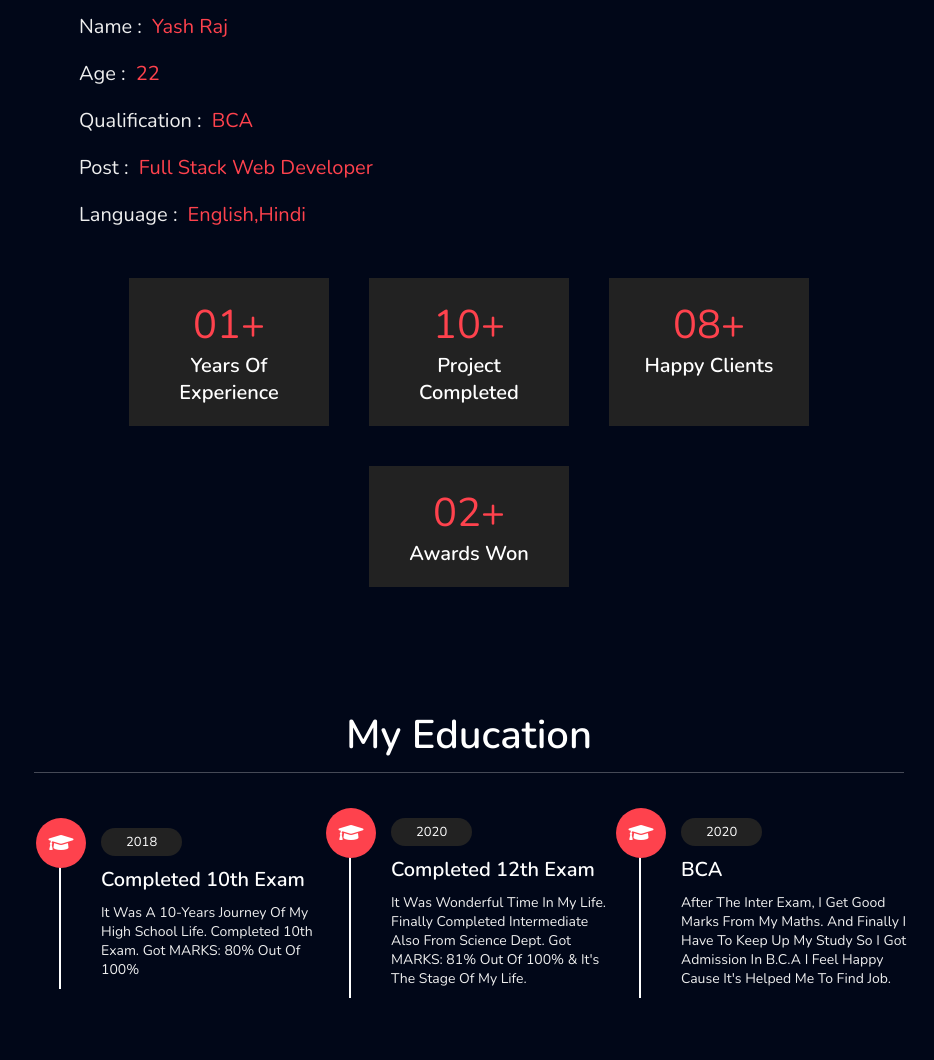
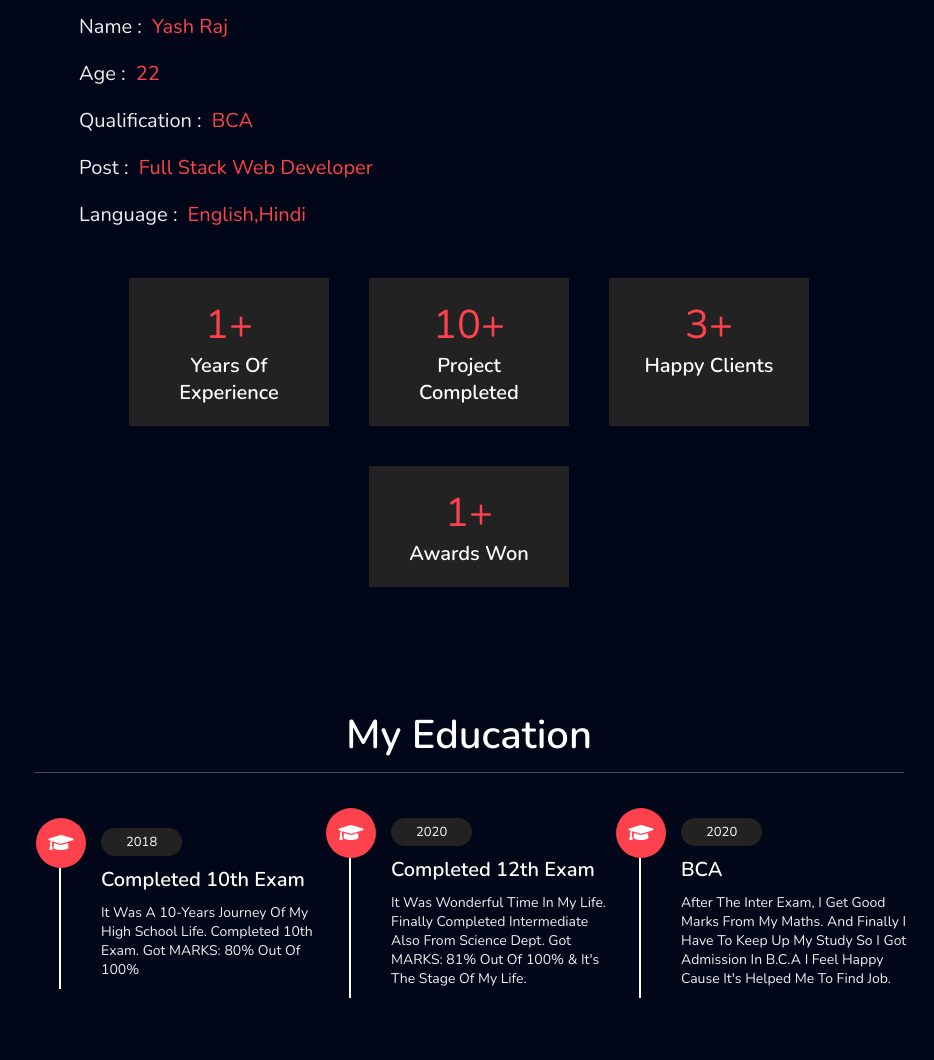
Before and after one commit to Yaahrit/portfolio, a website: page public/index.html in a window 1280 px wide. Shown: the part 912-1972 px from the top of the page, without its empty margins (346-1280 px from the left). Drawn offline with nearby package versions, Linux system fonts and the light colour scheme.

Commit message:
adding a counter js implementation

```diff
--- a/public/index.html
+++ b/public/index.html
@@ -91,21 +91,21 @@
 
         <div class="counter">
           <div class="box">
-            <span id="counter-up">01+</span>
+            <span id="counter-up-1">01+</span>
             <h3>years of experience</h3>
           </div>
 
           <div class="box">
-            <span id="counter-up">10+</span>
+            <span id="counter-up-2">10+</span>
             <h3>project completed</h3>
           </div>
 
           <div class="box">
-            <span id="counter-up">08+</span>
+            <span id="counter-up-3">08+</span>
             <h3>happy clients</h3>
           </div>
           <div class="box">
-            <span id="counter-up">02+</span>
+            <span id="counter-up-4">02+</span>
             <h3>awards won</h3>
           </div>
         </div>
--- a/public/js/script.js
+++ b/public/js/script.js
@@ -41,4 +41,23 @@ document.addEventListener("DOMContentLoaded", function () {
     ' <a href="#" class="copyright-link">Yash Raj</a>. All Rights Reserved';
 });
 
-const text = document.querySelector(".sec-text");
+
+function startCounterAnimation(targetId, endValue) {
+  let current = 0;
+  const target = document.getElementById(targetId);
+  const intervalId = setInterval(() => {
+    current++;
+    target.textContent = current + "+";
+    if (current === endValue) {
+      clearInterval(intervalId);
+    }
+  }, 100);
+}
+
+// Start counter animations when the page is loaded
+document.addEventListener("DOMContentLoaded", () => {
+  startCounterAnimation("counter-up-1", 1);
+  startCounterAnimation("counter-up-2", 10);
+  startCounterAnimation("counter-up-3", 3);
+  startCounterAnimation("counter-up-4", 1);
+});
```
